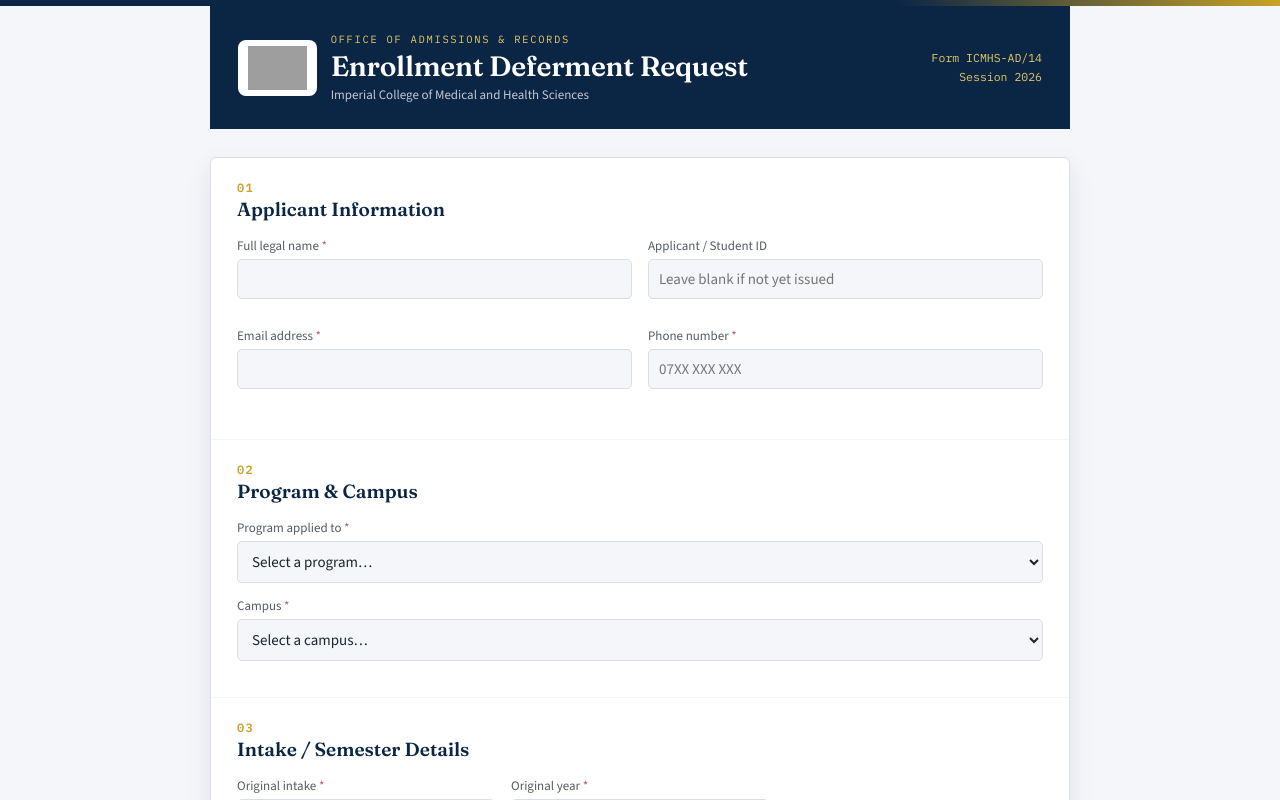
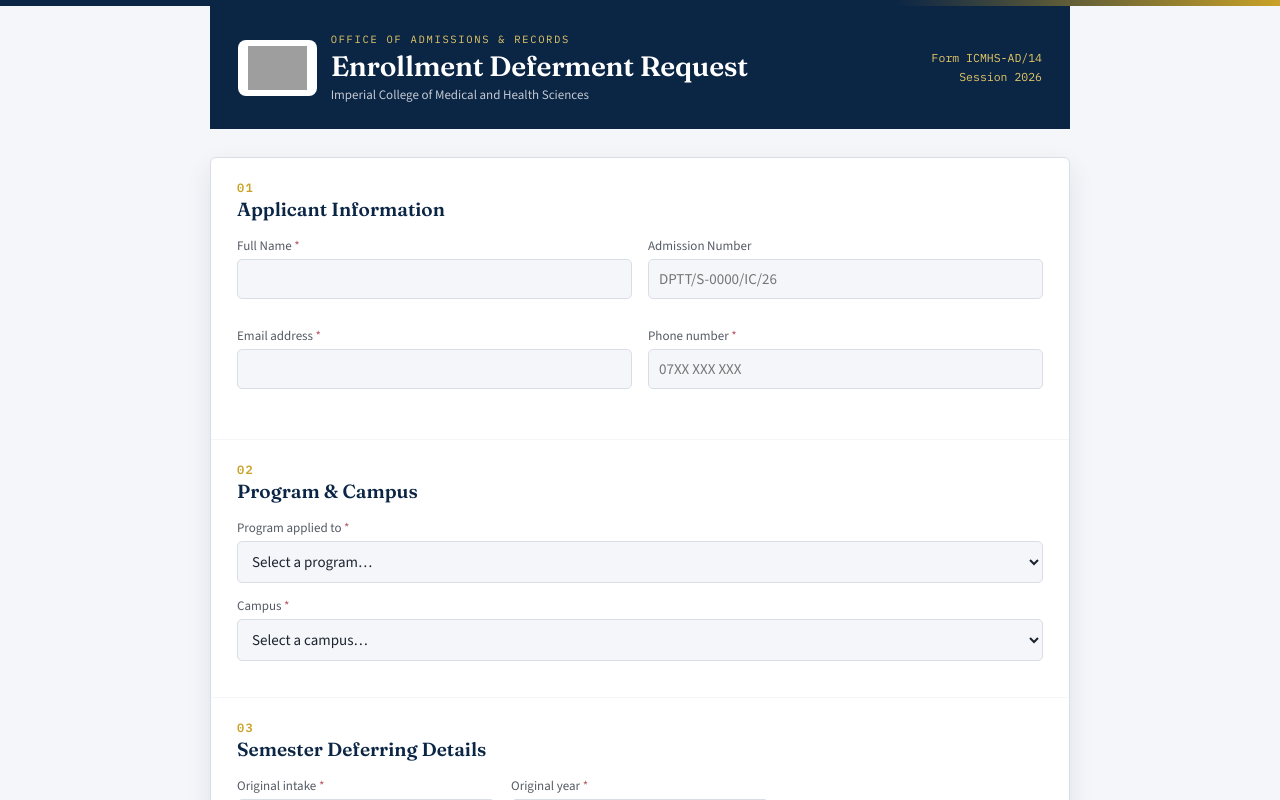
Before and after one commit to studentregistrar-icmhs/icmhsdeferment, a Next.js app: page /apply in a window 1280 px wide. Shown: the top 800 px of the page. Built offline with nearby package versions, Linux system fonts and the light colour scheme; grey boxes are pictures that could not be loaded.

Commit message:
Update page.js

```diff
--- a/app/apply/page.js
+++ b/app/apply/page.js
@@ -88,12 +88,12 @@ export default function ApplyPage() {
             <h2>Applicant Information</h2>
             <div className="row">
               <div className="field">
-                <label>Full legal name <span className="req">*</span></label>
+                <label>Full Name <span className="req">*</span></label>
                 <input type="text" required value={form.fullName} onChange={(e) => update("fullName", e.target.value)} />
               </div>
               <div className="field">
-                <label>Applicant / Student ID</label>
-                <input type="text" placeholder="Leave blank if not yet issued" value={form.studentId} onChange={(e) => update("studentId", e.target.value)} />
+                <label>Admission Number</label>
+                <input type="text" placeholder="DPTT/S-0000/IC/26" required value={form.studentId} onChange={(e) => update("studentId", e.target.value)} />
               </div>
             </div>
             <div className="row">
@@ -120,21 +120,19 @@ export default function ApplyPage() {
                   <option>Diploma in Kenya Registered Community Health Nursing</option>
                   <option>Diploma in Biomedical Engineering Technology</option>
                   <option>Diploma in Perioperative Theatre Technology</option>
-                  <option>Diploma in Medical Laboratory Sciences</option>
                   <option>Diploma in Human Nutrition and Dietetics</option>
-                  <option>Diploma in Physiotherapy</option>
                   <option>Diploma in Health Records and Information Technology</option>
                   <option>Diploma in Community Health</option>
                   <option>Diploma in Counseling Psychology</option>
                   <option>Diploma in Social Work and Community Development</option>
-                  <option>Diploma in Mortuary Science</option>
                   <option>Diploma in Information Technology</option>
                 </optgroup>
                 <optgroup label="Certificate Programs">
                   <option>Certificate in Community Health</option>
-                  <option>Certificate in Counselling Psychology</option>
-                  <option>Certificate in Food Technology</option>
+                  <option>Certificate in Perioperative Theatre Technology</option>
+                  <option>Certificate in Health Records and Information Technology</option>
                   <option>Certificate in Science Laboratory Technology</option>
+                  <option>Certificate in Human Nutrition and Dietetics</option>
                   <option>Certificate in Social Work and Community Development</option>
                   <option>Certificate in Healthcare Support</option>
                   <option>Caregiving Level 4</option>
@@ -153,7 +151,7 @@ export default function ApplyPage() {
 
           <div className="field-group">
             <div className="num">03</div>
-            <h2>Intake / Semester Details</h2>
+            <h2>Semester Deferring Details</h2>
             <div className="row3">
               <div className="field">
                 <label>Original intake <span className="req">*</span></label>
```
